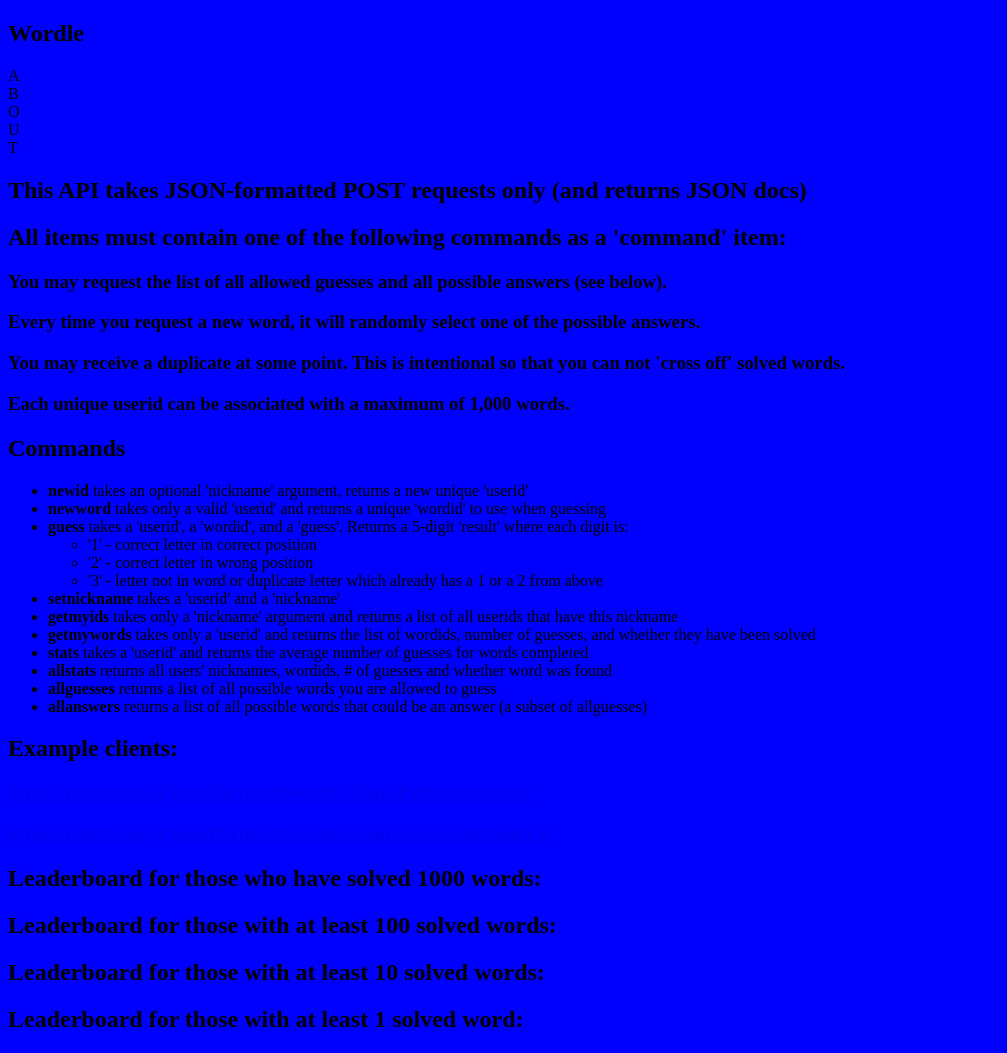
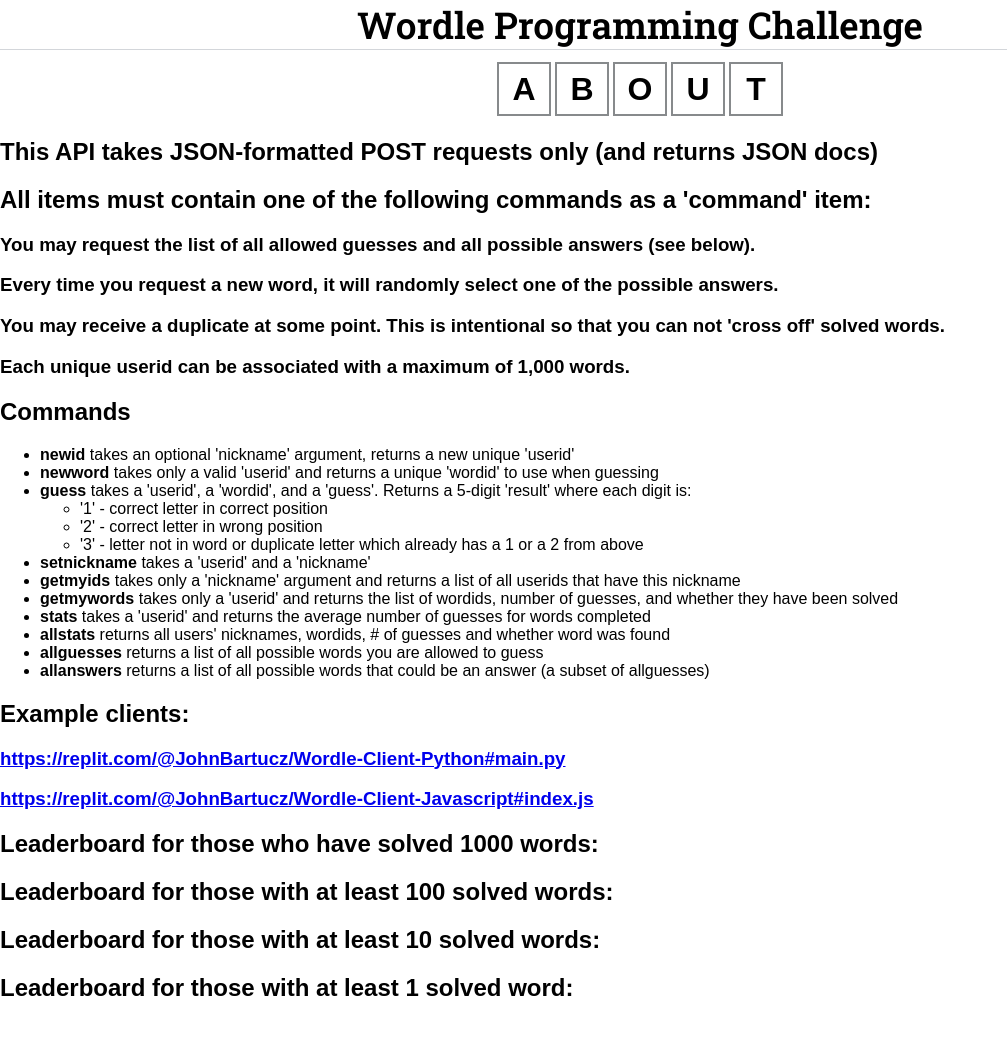
Before and after one commit to jobartucz/wordle-server, a Python web app: template templates/index.html in a window 1280 px wide. Shown: the whole page, without its empty margins (0-1007 px from the left). After the commit the page ends 996 px from the top, so only its background shows below. Run offline with Jinja, Linux system fonts and the light colour scheme; the template is opened without the code that fills it, so the values that code supplies are empty.

Commit message:
basic wordle-like styling!

```diff
--- a/static/style.css
+++ b/static/style.css
@@ -1,3 +1,39 @@
 body {
-    background: blue;
+    font-family: Arial, Helvetica, sans-serif;
+    margin: 0;
 }
+
+.wordle-line {
+    display: flex;
+    justify-content: center;
+}
+
+.wordle-word {
+    border: 2px solid #878a8c;
+    font-size: 2rem;
+
+    margin: 2px;
+
+    width: 50px;
+    height: 50px;
+
+    display: flex;
+    justify-content: center;
+    align-items: center;
+
+    font-weight: bolder;
+}
+
+nav {
+    padding: 0 16px;
+    border-bottom: 1px solid #d3d6da;
+    font-family: 'Roboto Slab', serif;
+    margin-bottom: 10px;
+}
+
+/* eventually flexed so this will change */
+nav .title {
+    text-align: center;
+    font-weight: bolder;
+    font-size: 37px;
+}
--- a/templates/index.html
+++ b/templates/index.html
@@ -5,11 +5,17 @@
     <meta charset="UTF-8">
     <meta http-equiv="X-UA-Compatible" content="IE=edge">
     <meta name="viewport" content="width=device-width, initial-scale=1.0">
+
     {% if dev %}
     <link rel="stylesheet" href="{{ url_for('static', filename='style.css') }}">
     {% else %}
     <link rel="stylesheet" href="../static/style.css">
     {% endif %}
+
+    <link rel="preconnect" href="https://fonts.googleapis.com">
+    <link rel="preconnect" href="https://fonts.gstatic.com" crossorigin>
+    <link href="https://fonts.googleapis.com/css2?family=Roboto+Slab:wght@600&display=swap" rel="stylesheet">
+
     <title>Wordle Programming Challenge!</title>
 </head>
 
@@ -17,7 +23,7 @@
     <nav>
         <!-- hamburger (settings) -->
         <!-- question icon -->
-        <h1 class="title">Wordle</h1>
+        <div class="title">Wordle Programming Challenge</div>
     </nav>
 
     <div class="wordle-line">
```
